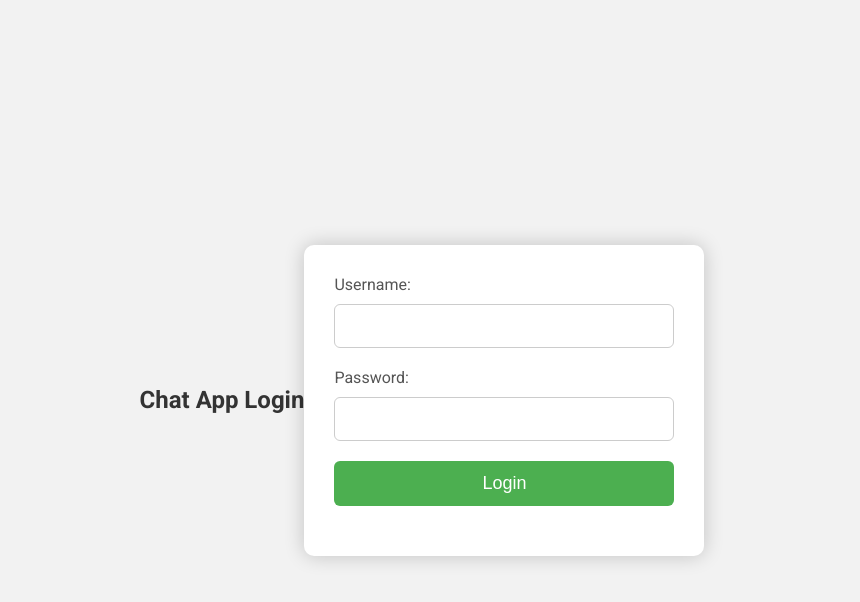
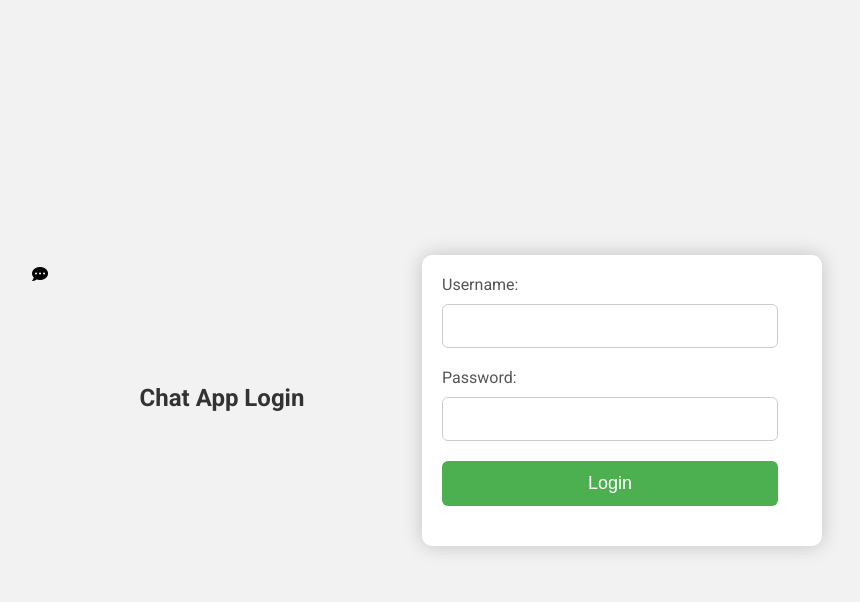
Before and after one commit to lawrence1986/Real_Time-Chat-App, a Django app: page /chat/user_login/ in a window 1280 px wide. Shown: the top 602 px of the page, without its empty margins (218-1078 px from the left). Run offline with Django 3.2, Linux system fonts and the light colour scheme.

Commit message:
Added more CSS on login.html

```diff
--- a/myproject/chat/templates/login.html
+++ b/myproject/chat/templates/login.html
@@ -4,6 +4,7 @@
   <meta charset="UTF-8">
   <meta name="viewport" content="width=device-width, initial-scale=1.0">
   <title>Chat App | Login</title>
+  <link rel="stylesheet" href="https://cdnjs.cloudflare.com/ajax/libs/font-awesome/5.15.1/css/all.min.css" integrity="sha384-mQ93GR66B00ZXjt0YO5KlohRA5SY4NlHrKG3N5l/6I+TzUJQ5P02M/AykNQcpIqT" crossorigin="anonymous">
   <style>
     @import url('https://fonts.googleapis.com/css2?family=Roboto:wght@400;700&display=swap');
 
@@ -18,24 +19,48 @@
       height: 100vh;
     }
 
+    .login-container {
+      display: flex;
+      max-width: 800px; /* Adjust the max-width as needed */
+      width: 100%;
+    }
+
+    .left-section {
+      flex: 1;
+      padding: 20px;
+      display: flex;
+      flex-direction: column;
+      align-items: center;
+      justify-content: center;
+      position: relative;
+    }
+
+    .left-section .logo {
+      position: absolute;
+      top: 10px;
+      left: 10px;
+    }
+
+    .right-section {
+      flex: 1;
+      padding: 20px;
+      background-color: #ffffff;
+      border-radius: 10px;
+      box-shadow: 0 0 20px rgba(0, 0, 0, 0.2);
+      box-sizing: border-box;
+    }
+
     h1 {
       font-family: 'Roboto', sans-serif;
       text-align: center;
       color: #333;
       margin-bottom: 20px;
-      margin-top: 20px; /* Added margin at the top */
-      font-size: 24px; /* Increased font size for emphasis */
+      font-size: 24px;
     }
 
     form {
       font-family: 'Roboto', sans-serif;
-      background-color: #ffffff;
-      border-radius: 10px;
-      box-shadow: 0 0 20px rgba(0, 0, 0, 0.2);
-      padding: 30px;
-      width: 400px; /* Increased width for a landscape format */
-      max-width: 100%;
-      box-sizing: border-box;
+      width: 100%;
     }
 
     label {
@@ -45,7 +70,7 @@
     }
 
     input {
-      width: 100%;
+      width: calc(100% - 24px);
       padding: 12px;
       margin-bottom: 20px;
       border: 1px solid #ccc;
@@ -68,13 +93,24 @@
     input[type="submit"]:hover {
       background-color: #45a049;
     }
+
+    .logo img {
+      width: 50px;
+      height: 50px;
+    }
   </style>
 </head>
 <body>
-  <div>
+  <div class="login-container">
+    <div class="left-section">
+      <div class="logo">
+        <!-- Replace the placeholder with an appropriate chat icon -->
+        <i class="fas fa-comment-dots"></i>
+      </div>
       <h1>Chat App Login</h1>
     </div>
 
+    <div class="right-section">
       <form action="/chat/user_login/" method="post">
         <input type="hidden" name="csrfmiddlewaretoken" value="bBtYbxitU8dVr10dS5vwt9LClEKpCVRYFRMBhKwaCL4kvUGnaTg4gpUbr4RQRRgt">
 
@@ -86,5 +122,7 @@
 
         <input type="submit" value="Login">
       </form>
+    </div>
+  </div>
 </body>
 </html>
```
Lines whose indentation alone changed are shown as unchanged.
